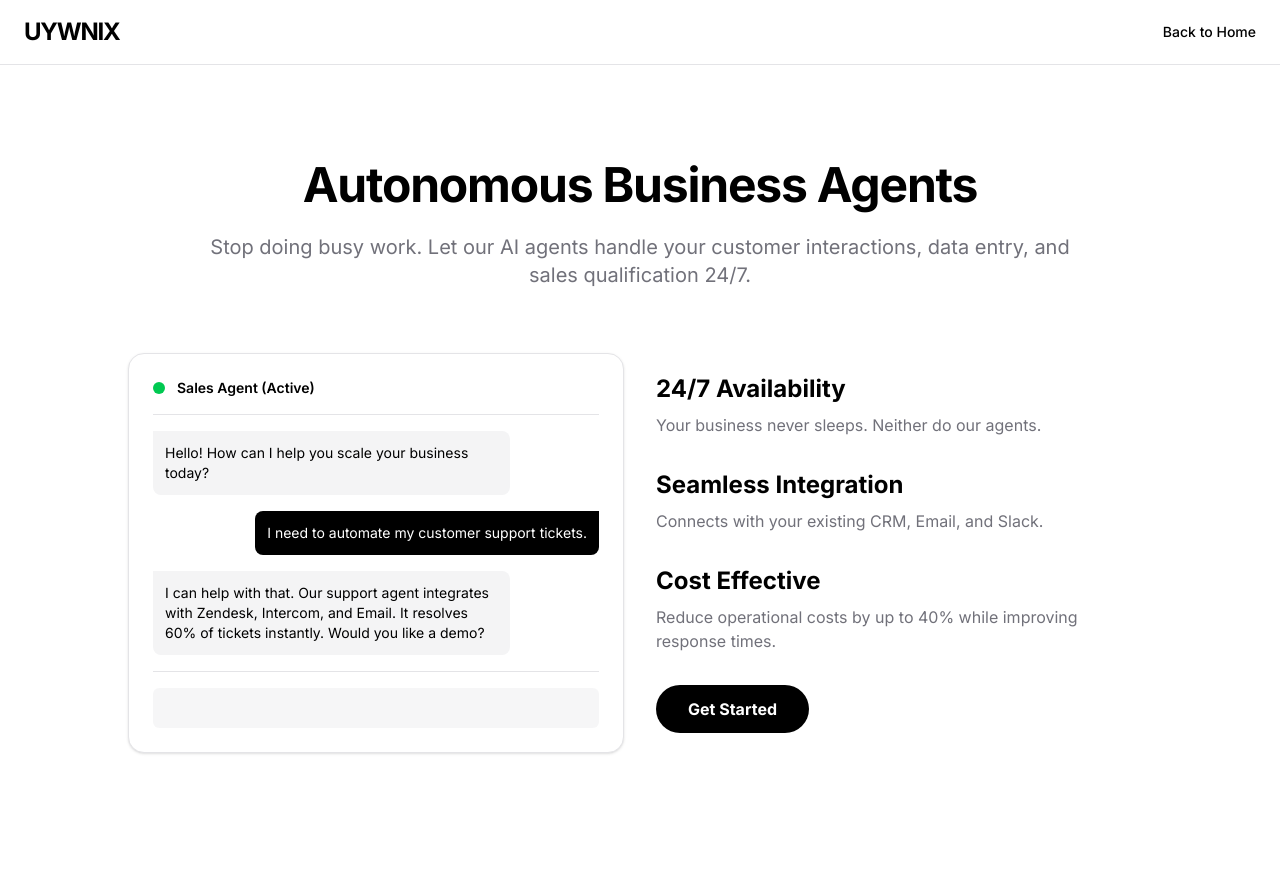
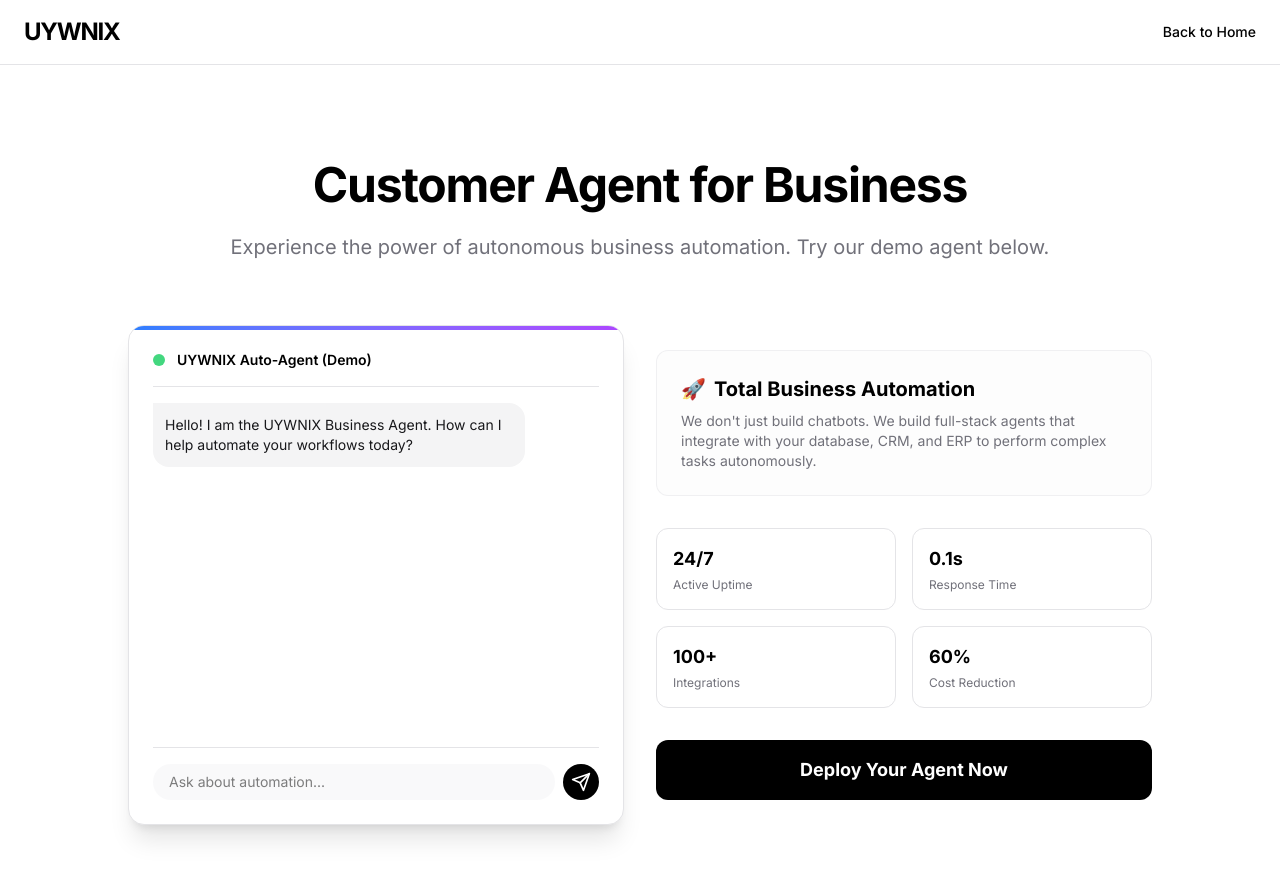
Before and after one commit to Tayyabhusayn/uywnix, a Next.js app: page /ai-agent in a window 1280 px wide. Shown: the top 878 px of the page. Before the commit the page ends 849 px from the top, so only its background shows below. Built offline with nearby package versions, Linux system fonts and the light colour scheme.

Commit message:
Add interactive AI Agent demo and update services

```diff
--- a/app/ai-agent/page.tsx
+++ b/app/ai-agent/page.tsx
@@ -1,12 +1,40 @@
+"use client";
+
+import { useState } from "react";
 import Link from "next/link";
-import { Metadata } from "next";
-
-export const metadata: Metadata = {
-  title: "AI Business Agent - UYWNIX Automation",
-  description: "Automate your business with UYWNIX AI Agents. Customer support, lead generation, and workflow automation.",
-};
 
 export default function AiAgentPage() {
+  const [messages, setMessages] = useState<{ role: "user" | "agent"; content: string }[]>([
+    { role: "agent", content: "Hello! I am the UYWNIX Business Agent. How can I help automate your workflows today?" }
+  ]);
+  const [input, setInput] = useState("");
+  const [isTyping, setIsTyping] = useState(false);
+
+  const handleSend = async () => {
+    if (!input.trim()) return;
+
+    const userMsg = input;
+    setMessages((prev) => [...prev, { role: "user", content: userMsg }]);
+    setInput("");
+    setIsTyping(true);
+
+    // Simulated AI Delay
+    setTimeout(() => {
+      let response = "I can help with that. Our system integrates with your existing stack to automate that process.";
+
+      if (userMsg.toLowerCase().includes("support")) {
+        response = "Our Customer Agent can handle 80% of support tickets automatically. It connects to Email, WhatsApp, and Slack.";
+      } else if (userMsg.toLowerCase().includes("lead") || userMsg.toLowerCase().includes("sales")) {
+        response = "I can capture leads from your website, qualify them using criteria you set, and book meetings directly on your calendar.";
+      } else if (userMsg.toLowerCase().includes("price") || userMsg.toLowerCase().includes("cost")) {
+        response = "We offer flexible pricing based on usage. Would you like to schedule a demo with our sales team?";
+      }
+
+      setMessages((prev) => [...prev, { role: "agent", content: response }]);
+      setIsTyping(false);
+    }, 1500);
+  };
+
   return (
     <div className="min-h-screen bg-background">
       <nav className="w-full border-b border-border bg-background/80 backdrop-blur-md sticky top-0 z-50">
@@ -18,58 +46,97 @@ export default function AiAgentPage() {
         </div>
       </nav>
 
-      <section className="py-24 container mx-auto px-4">
+      <section className="py-12 md:py-24 container mx-auto px-4">
         <div className="max-w-4xl mx-auto text-center mb-16">
-          <h1 className="text-5xl font-bold tracking-tight mb-6">Autonomous Business Agents</h1>
+          <h1 className="text-5xl font-bold tracking-tight mb-6">Customer Agent for Business</h1>
           <p className="text-xl text-muted-foreground">
-            Stop doing busy work. Let our AI agents handle your customer interactions, data entry, and sales qualification 24/7.
+            Experience the power of autonomous business automation. Try our demo agent below.
           </p>
         </div>
 
         <div className="grid md:grid-cols-2 gap-8 max-w-5xl mx-auto">
-          {/* Chat Demo Placeholder */}
-          <div className="bg-card border border-border rounded-2xl p-6 shadow-sm min-h-[400px] flex flex-col">
+          {/* Interactive Chat Demo */}
+          <div className="bg-card border border-border rounded-2xl p-6 shadow-xl min-h-[500px] flex flex-col relative overflow-hidden">
+            <div className="absolute top-0 left-0 w-full h-1 bg-gradient-to-r from-blue-500 to-purple-500"></div>
             <div className="border-b border-border pb-4 mb-4 flex items-center gap-3">
-              <div className="w-3 h-3 rounded-full bg-green-500"></div>
-              <span className="font-semibold text-sm">Sales Agent (Active)</span>
+              <div className="w-3 h-3 rounded-full bg-green-500 animate-pulse"></div>
+              <span className="font-semibold text-sm">UYWNIX Auto-Agent (Demo)</span>
             </div>
-            <div className="flex-1 space-y-4">
-              <div className="flex gap-3">
-                <div className="bg-secondary p-3 rounded-lg rounded-tl-none text-sm max-w-[80%]">
-                  Hello! How can I help you scale your business today?
+
+            <div className="flex-1 space-y-4 overflow-y-auto mb-4 pr-2 max-h-[400px]">
+              {messages.map((msg, idx) => (
+                <div key={idx} className={`flex gap-3 ${msg.role === "user" ? "justify-end" : ""}`}>
+                  <div className={`p-3 rounded-2xl text-sm max-w-[85%] ${
+                    msg.role === "user"
+                      ? "bg-primary text-primary-foreground rounded-tr-none"
+                      : "bg-secondary text-secondary-foreground rounded-tl-none"
+                  }`}>
+                    {msg.content}
+                  </div>
                 </div>
-              </div>
-              <div className="flex gap-3 justify-end">
-                <div className="bg-primary text-primary-foreground p-3 rounded-lg rounded-tr-none text-sm max-w-[80%]">
-                  I need to automate my customer support tickets.
+              ))}
+              {isTyping && (
+                <div className="flex gap-3">
+                  <div className="bg-secondary p-3 rounded-2xl rounded-tl-none text-sm w-16 flex items-center justify-center">
+                    <div className="flex space-x-1">
+                      <div className="w-2 h-2 bg-gray-400 rounded-full animate-bounce"></div>
+                      <div className="w-2 h-2 bg-gray-400 rounded-full animate-bounce delay-100"></div>
+                      <div className="w-2 h-2 bg-gray-400 rounded-full animate-bounce delay-200"></div>
+                    </div>
+                  </div>
                 </div>
-              </div>
-              <div className="flex gap-3">
-                <div className="bg-secondary p-3 rounded-lg rounded-tl-none text-sm max-w-[80%]">
-                  I can help with that. Our support agent integrates with Zendesk, Intercom, and Email. It resolves 60% of tickets instantly. Would you like a demo?
-                </div>
-              </div>
+              )}
             </div>
-            <div className="mt-4 pt-4 border-t border-border">
-              <div className="h-10 bg-secondary rounded-md w-full animate-pulse"></div>
+
+            <div className="mt-auto pt-4 border-t border-border flex gap-2">
+              <input
+                type="text"
+                value={input}
+                onChange={(e) => setInput(e.target.value)}
+                onKeyDown={(e) => e.key === "Enter" && handleSend()}
+                placeholder="Ask about automation..."
+                className="flex-1 bg-secondary/50 border-0 rounded-full px-4 py-2 text-sm focus:ring-1 focus:ring-primary outline-none"
+              />
+              <button
+                onClick={handleSend}
+                className="bg-primary text-primary-foreground p-2 rounded-full hover:opacity-90 transition-opacity"
+              >
+                <svg xmlns="http://www.w3.org/2000/svg" width="20" height="20" viewBox="0 0 24 24" fill="none" stroke="currentColor" strokeWidth="2" strokeLinecap="round" strokeLinejoin="round"><path d="m22 2-7 20-4-9-9-4Z"/><path d="M22 2 11 13"/></svg>
+              </button>
             </div>
           </div>
 
           <div className="flex flex-col justify-center space-y-8">
-            <div>
-              <h3 className="text-2xl font-bold mb-2">24/7 Availability</h3>
-              <p className="text-muted-foreground">Your business never sleeps. Neither do our agents.</p>
+            <div className="p-6 bg-secondary/20 rounded-xl border border-border/50">
+              <h3 className="text-xl font-bold mb-2 flex items-center gap-2">
+                <span>🚀</span> Total Business Automation
+              </h3>
+              <p className="text-muted-foreground text-sm">
+                We don't just build chatbots. We build full-stack agents that integrate with your database, CRM, and ERP to perform complex tasks autonomously.
+              </p>
             </div>
-            <div>
-              <h3 className="text-2xl font-bold mb-2">Seamless Integration</h3>
-              <p className="text-muted-foreground">Connects with your existing CRM, Email, and Slack.</p>
+
+            <div className="grid grid-cols-2 gap-4">
+              <div className="p-4 bg-card border border-border rounded-xl">
+                <h4 className="font-bold text-lg mb-1">24/7</h4>
+                <p className="text-xs text-muted-foreground">Active Uptime</p>
+              </div>
+              <div className="p-4 bg-card border border-border rounded-xl">
+                <h4 className="font-bold text-lg mb-1">0.1s</h4>
+                <p className="text-xs text-muted-foreground">Response Time</p>
+              </div>
+              <div className="p-4 bg-card border border-border rounded-xl">
+                <h4 className="font-bold text-lg mb-1">100+</h4>
+                <p className="text-xs text-muted-foreground">Integrations</p>
+              </div>
+              <div className="p-4 bg-card border border-border rounded-xl">
+                <h4 className="font-bold text-lg mb-1">60%</h4>
+                <p className="text-xs text-muted-foreground">Cost Reduction</p>
+              </div>
             </div>
-            <div>
-              <h3 className="text-2xl font-bold mb-2">Cost Effective</h3>
-              <p className="text-muted-foreground">Reduce operational costs by up to 40% while improving response times.</p>
-            </div>
-            <button className="bg-primary text-primary-foreground px-8 py-3 rounded-full font-bold self-start hover:opacity-90 transition-opacity">
-              Get Started
+
+            <button className="w-full bg-primary text-primary-foreground py-4 rounded-xl font-bold text-lg hover:scale-[1.02] transition-transform">
+              Deploy Your Agent Now
             </button>
           </div>
         </div>
--- a/app/page.tsx
+++ b/app/page.tsx
@@ -44,15 +44,20 @@ export default function Home() {
         <div className="container mx-auto px-4">
           <div className="text-center mb-16">
             <h2 className="text-3xl font-bold tracking-tight mb-4">Global Technology Solutions</h2>
-            <p className="text-muted-foreground max-w-2xl mx-auto">
-              From advanced AI agents to next-gen marketing, we provide comprehensive digital solutions for businesses worldwide.
+            <p className="text-muted-foreground max-w-2xl mx-auto text-lg">
+              Officially automating all business operations with AI. We build the workforce of the future.
             </p>
           </div>
           <div className="grid md:grid-cols-3 gap-8">
             <div className="p-6 rounded-2xl border border-border bg-card hover:shadow-lg transition-all group">
               <div className="h-12 w-12 rounded-lg bg-primary/10 flex items-center justify-center mb-4 text-2xl group-hover:scale-110 transition-transform">🤖</div>
-              <h3 className="text-xl font-bold mb-2">AI Agents & Automation</h3>
-              <p className="text-muted-foreground">Deploy autonomous workforce agents for customer support, internal ops, and 24/7 workflow automation.</p>
+              <h3 className="text-xl font-bold mb-2">Customer Agent for Business</h3>
+              <p className="text-muted-foreground">Replace traditional support with intelligent AI Agents that handle inquiries, bookings, and sales 24/7.</p>
+            </div>
+            <div className="p-6 rounded-2xl border border-border bg-card hover:shadow-lg transition-all group">
+              <div className="h-12 w-12 rounded-lg bg-primary/10 flex items-center justify-center mb-4 text-2xl group-hover:scale-110 transition-transform">⚙️</div>
+              <h3 className="text-xl font-bold mb-2">Business Automation</h3>
+              <p className="text-muted-foreground">End-to-end automation of workflows. From data entry to decision making, we make your business run on autopilot.</p>
             </div>
             <div className="p-6 rounded-2xl border border-border bg-card hover:shadow-lg transition-all group">
               <div className="h-12 w-12 rounded-lg bg-primary/10 flex items-center justify-center mb-4 text-2xl group-hover:scale-110 transition-transform">📈</div>
@@ -73,11 +78,6 @@ export default function Home() {
               <div className="h-12 w-12 rounded-lg bg-primary/10 flex items-center justify-center mb-4 text-2xl group-hover:scale-110 transition-transform">🛡️</div>
               <h3 className="text-xl font-bold mb-2">Cybersecurity</h3>
               <p className="text-muted-foreground">Enterprise-grade security audits and protection systems to safeguard your digital assets.</p>
-            </div>
-            <div className="p-6 rounded-2xl border border-border bg-card hover:shadow-lg transition-all group">
-              <div className="h-12 w-12 rounded-lg bg-primary/10 flex items-center justify-center mb-4 text-2xl group-hover:scale-110 transition-transform">⚡</div>
-              <h3 className="text-xl font-bold mb-2">Business Consulting</h3>
-              <p className="text-muted-foreground">Strategic technology consulting to help your business navigate digital transformation.</p>
             </div>
           </div>
         </div>
```
